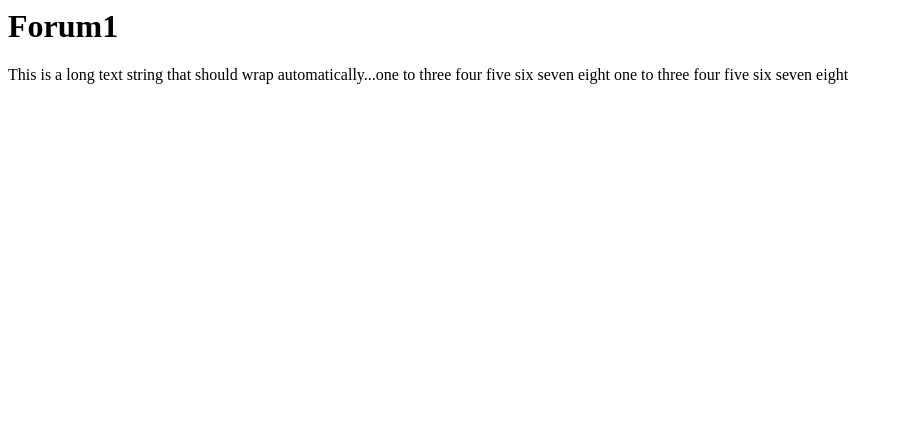
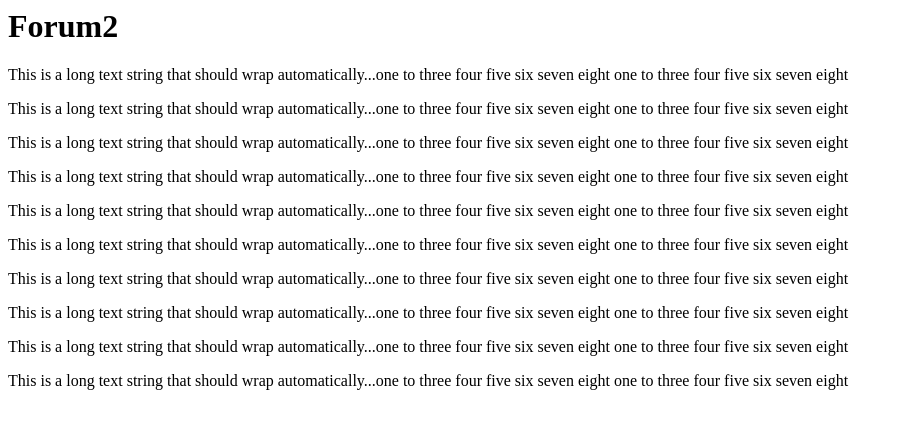
Before and after one commit to suss5/frm, a plain HTML site: page index.html in a window 1280 px wide. Shown: the whole page, without its empty margins (0-904 px from the left). Drawn offline with Linux system fonts and the light colour scheme.

Commit message:
Update index.html

```diff
--- a/index.html
+++ b/index.html
@@ -1,18 +1,19 @@
 <html>
 <body>
-  <h1>Forum1</h1>
+  <h1>Forum2</h1>
 <script>
 // String from database
 const myString = "This is a long text string that should wrap automatically...one to three four five six seven eight  one to three four five six seven eight";
 
-// Create wrapper
-const container = document.createElement('div');
 
-// Render as HTML
-container.innerHTML = `<p>${myString}</p>`;
 
 // Add to page
 for(i=0;i<10;i++){
+  const container = document.createElement('div');
+
+  container.innerHTML = `<p>${myString}</p>`;
+
+
 document.body.appendChild(container);
 }
 </script>
```
